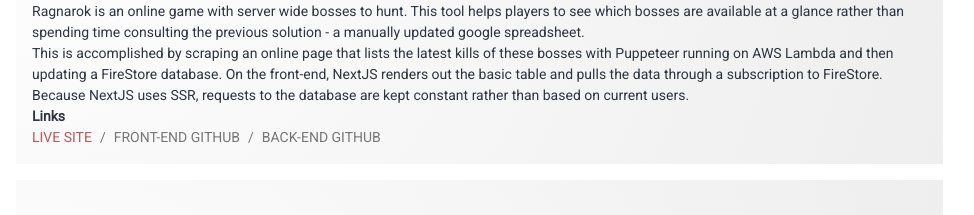
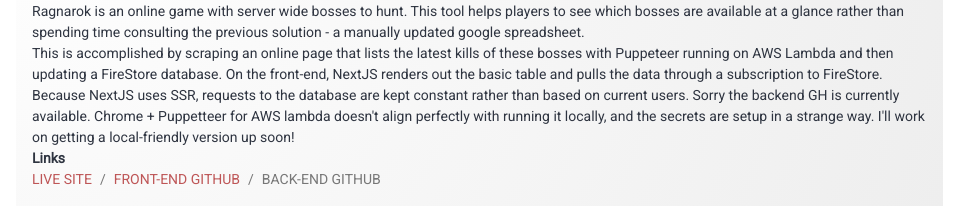
Before and after one commit to GitSimmons/portfolio, a Next.js app: page / in a window 1280 px wide. Shown: the part 1563-1778 px from the top of the page, without its empty margins (273-1247 px from the left). Built offline with nearby package versions, Linux system fonts and the light colour scheme; a web font is replaced by a local one.

Commit message:
Add github link to ragnarok project and clarify why backend github link isn't currently up

```diff
--- a/data/projects.js
+++ b/data/projects.js
@@ -80,10 +80,13 @@
       "AWS LAMBDA"
     ],
     lead: `Ragnarok is an online game with server wide bosses to hunt. This tool helps players to see which bosses are available at a glance rather than spending time consulting the previous solution - a manually updated google spreadsheet.`,
-    description: `This is accomplished by scraping an online page that lists the latest kills of these bosses with Puppeteer running on AWS Lambda and then updating a FireStore database. On the front-end, NextJS renders out the basic table and pulls the data through a subscription to FireStore. Because NextJS uses SSR, requests to the database are kept constant rather than based on current users.`,
+    description: `This is accomplished by scraping an online page that lists the latest kills of these bosses with Puppeteer running on AWS Lambda and then updating a FireStore database. On the front-end, NextJS renders out the basic table and pulls the data through a subscription to FireStore. Because NextJS uses SSR, requests to the database are kept constant rather than based on current users. Sorry the backend GH is currently available. Chrome + Puppetteer for AWS lambda doesn't align perfectly with running it locally, and the secrets are setup in a strange way. I'll work on getting a local-friendly version up soon!`,
     links: [
       { name: "LIVE SITE", href: "https://r0mvptracker.now.sh/" },
-      { name: "Front-end Github" },
+      {
+        name: "Front-end Github",
+        href: "https://github.com/GitSimmons/r0mvptracker"
+      },
       { name: "Back-end Github" }
     ]
   },
```
